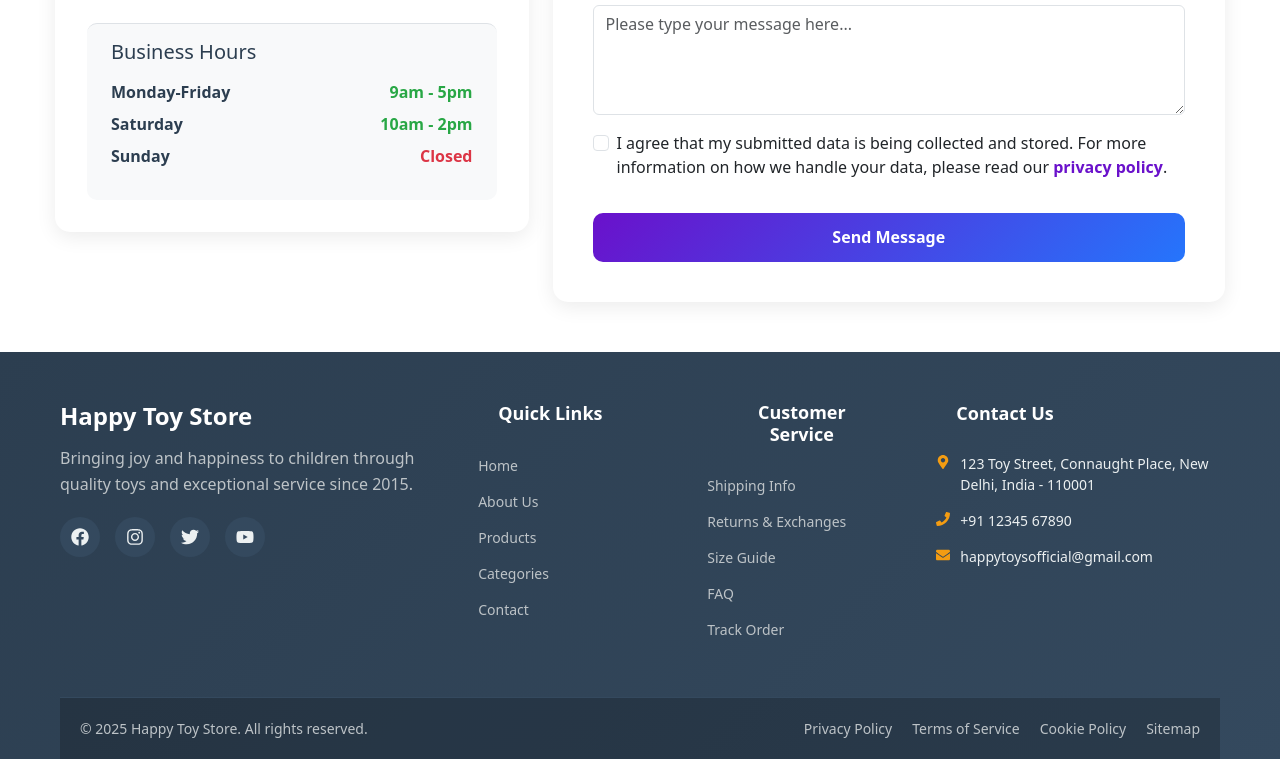
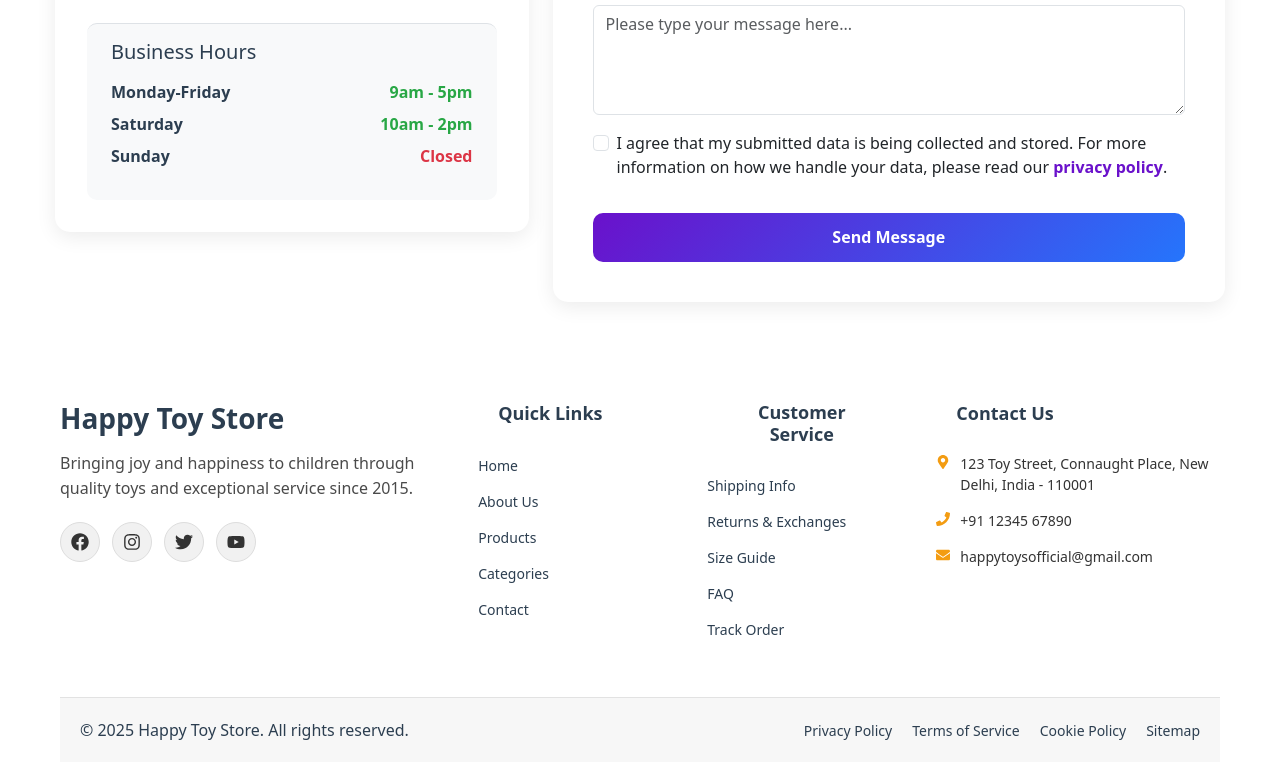
Before and after one commit to KishanKumarSolanki/react, a React (Vite) app in the folder happy-toy/: page /contact in a window 1280 px wide. Shown: the part 627-1389 px from the top of the page. Built offline with nearby package versions, Linux system fonts and the light colour scheme.

Commit message:
changes in footer

```diff
--- a/happy-toy/src/components/Footer.css
+++ b/happy-toy/src/components/Footer.css
@@ -1,6 +1,6 @@
 .modern-footer {
-  background: linear-gradient(135deg, #2c3e50 0%, #34495e 100%);
-  color: #ecf0f1;
+  background: white;
+  color: #2c3e50;
   padding: 50px 0 0;
   margin-top: 50px;
 }
@@ -18,30 +18,31 @@
   padding-bottom: 40px;
 }
 
-.footer-section h3.footer-title {
-  color: white;
-  font-size: 24px;
+/* Titles */
+.footer-section h3.footer-title,
+.footer-section h4.section-title {
+  color: #2c3e50;
+  font-weight: 700;
   margin-bottom: 15px;
-  font-weight: 700;
 }
 
 .footer-section h4.section-title {
-  color: white;
   font-size: 18px;
+  font-weight: 700;
   margin-bottom: 20px;
-  font-weight: 600;
 }
+
 
 .footer-description {
   line-height: 1.6;
   margin-bottom: 20px;
-  color: #bdc3c7;
+  color: #4a4a4a;
 }
 
 /* Social Links */
 .social-links {
   display: flex;
-  gap: 15px;
+  gap: 12px;
 }
 
 .social-link {
@@ -50,16 +51,18 @@
   justify-content: center;
   width: 40px;
   height: 40px;
-  background: #34495e;
+  background: #f1f1f1;
   border-radius: 50%;
-  color: #ecf0f1;
+  color: #333;
   text-decoration: none;
-  transition: all 0.3s ease;
+  transition: 0.3s ease;
   font-size: 18px;
+  border: 1px solid #ddd;
 }
 
 .social-link:hover {
   background: #f39c12;
+  color: white;
   transform: translateY(-3px);
 }
 
@@ -74,9 +77,9 @@
 }
 
 .footer-links a {
-  color: #bdc3c7;
+  color: #2c3e50;
   text-decoration: none;
-  transition: color 0.3s ease;
+  transition: 0.3s ease;
   font-size: 14px;
 }
 
@@ -95,6 +98,7 @@
   align-items: flex-start;
   margin-bottom: 15px;
   font-size: 14px;
+  color: #333;
 }
 
 .contact-icon {
@@ -105,9 +109,9 @@
 }
 
 /* Newsletter */
-.newsletter h5 {
+/* .newsletter h5 {
   margin-bottom: 15px;
-  color: whitesmoke;
+  color: #2c3e50;
 }
 
 .newsletter-form {
@@ -118,37 +122,37 @@
 .newsletter-input {
   flex: 1;
   padding: 10px;
-  border: none;
+  border: 1px solid #ccc;
   border-radius: 5px;
-  background: #34495e;
-  color: #ecf0f1;
+  background: white;
+  color: #333;
   font-size: 14px;
 }
 
 .newsletter-input::placeholder {
-  color: #95a5a6;
+  color: #777;
 }
 
 .newsletter-btn {
   padding: 10px 20px;
   background: #f39c12;
-  color: #2c3e50;
+  color: white;
   border: none;
   border-radius: 5px;
   cursor: pointer;
   font-weight: 600;
-  transition: background 0.3s ease;
+  transition: 0.3s ease;
 }
 
 .newsletter-btn:hover {
   background: #e67e22;
-}
+} */
 
 /* Footer Bottom */
 .footer-bottom {
-  border-top: 1px solid #34495e;
-  padding: 20px ;
-  background: rgba(0, 0, 0, 0.2);
+  padding: 20px;
+  background: #f7f7f7;
+  border-top: 1px solid #e2e2e2;
 }
 
 .footer-bottom-content {
@@ -159,8 +163,8 @@
   gap: 20px;
 }
 
-.copyright {
-  color: #bdc3c7;
+copyright {
+  color: #2c3e50;
   font-size: 14px;
 }
 
@@ -170,10 +174,10 @@
 }
 
 .legal-links a {
-  color: #bdc3c7;
+  color: #2c3e50;
   text-decoration: none;
   font-size: 14px;
-  transition: color 0.3s ease;
+  transition: 0.3s ease;
 }
 
 .legal-links a:hover {
@@ -184,7 +188,7 @@
   display: flex;
   align-items: center;
   gap: 10px;
-  color: #bdc3c7;
+  color: #2c3e50;
   font-size: 14px;
 }
 
@@ -193,7 +197,7 @@
   gap: 8px;
 }
 
-/* Responsive Design */
+/* Responsive */
 @media (max-width: 768px) {
   .footer-content {
     grid-template-columns: 1fr;
--- a/happy-toy/src/components/HomePage.jsx
+++ b/happy-toy/src/components/HomePage.jsx
@@ -56,7 +56,7 @@ const HomePage = ({ cart ,setCart }) => {
       <hr className="my-5" />
       <h2 style={{ textAlign: "center", fontSize: "2rem", margin: "2rem 0" }}>What Our Customers Say</h2>
       <InfiniteMovingCards items={testItems} />
-      <hr className="my-5" />
+      {/* <hr className="my-5" /> */}
     </div>
     </>
   );
--- a/happy-toy/src/components/ProductDetails.jsx
+++ b/happy-toy/src/components/ProductDetails.jsx
@@ -1,6 +1,6 @@
 import React, { useEffect, useState } from 'react';
 import { useParams, Link } from 'react-router-dom';
-import items, { softToys, educationalToys, rcToys, boardGames } from '../data.js';
+import items from '../data.js';
 import './ProductDetails.css';
 import Card from './Card.jsx';
 import { ToastContainer, toast, Bounce } from 'react-toastify';
--- a/happy-toy/src/components/Shop.jsx
+++ b/happy-toy/src/components/Shop.jsx
@@ -11,6 +11,7 @@ const Shop = ({ cart, setCart }) => {
 
 
   return (
+    <>
     <div className="main-content">
       <ToastContainer />
 
@@ -53,6 +54,7 @@ const Shop = ({ cart, setCart }) => {
       />
 
     </div>
+    </>
   );
 };
 
```
Also changed, not shown: happy-toy/src/components/Card.css (+7 -4 lines).
